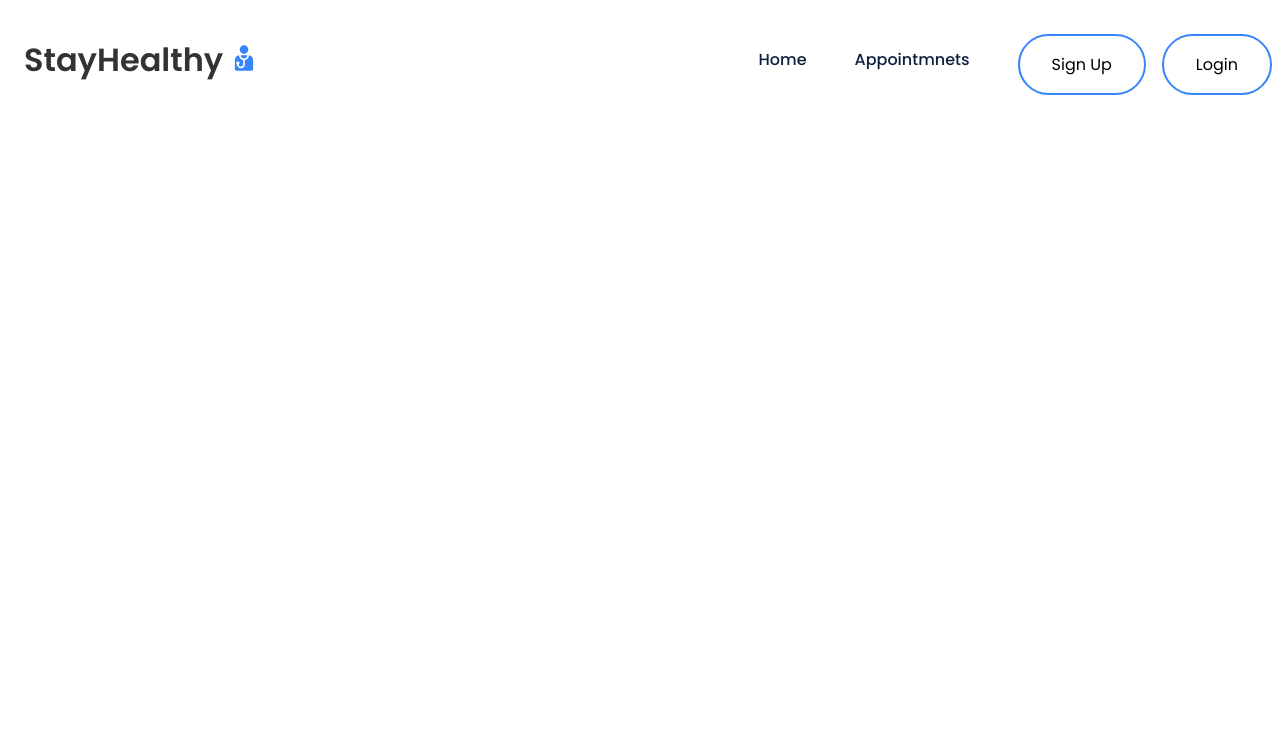
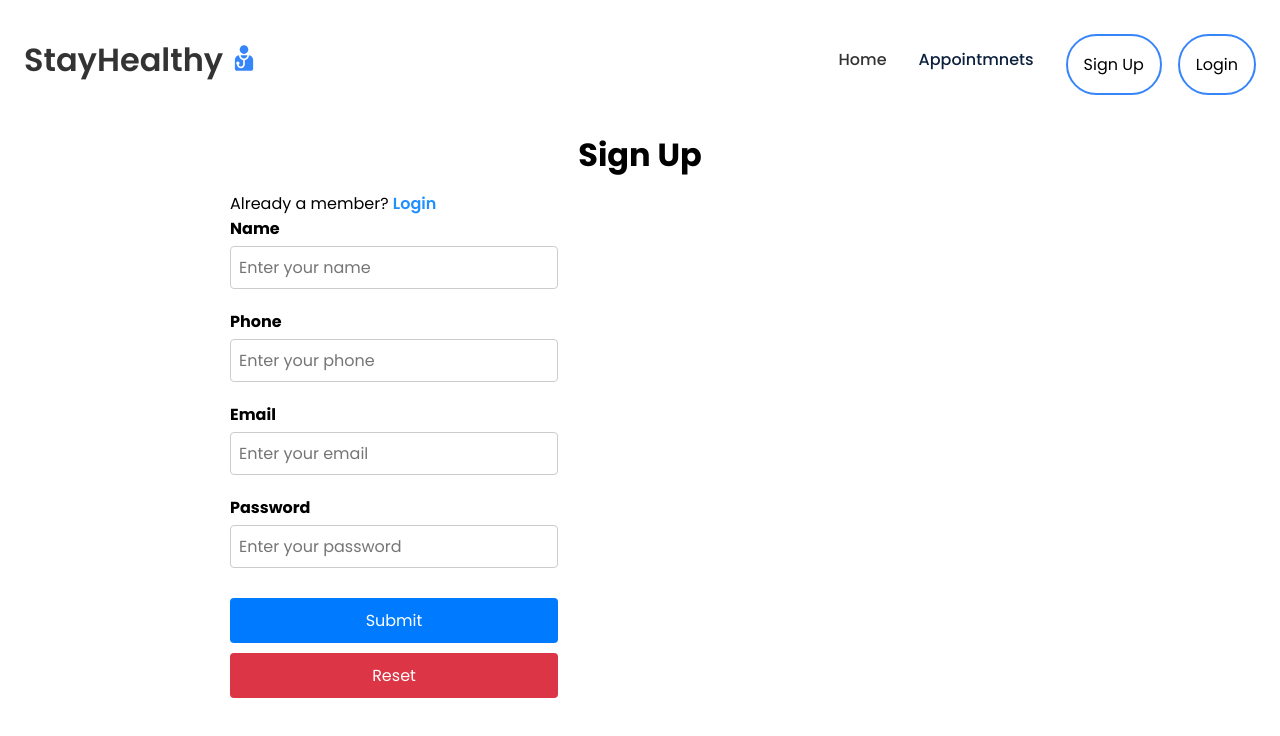
Before and after one commit to ibm-developer-skills-network/grihf-frontend_capstone_starter_code, a React (Create React App) app: page /signup in a window 1280 px wide. Shown: the top 736 px of the page. Built offline with nearby package versions, Linux system fonts and the light colour scheme.

Commit message:
sign_up_login component

```diff
--- a/src/App.js
+++ b/src/App.js
@@ -2,6 +2,8 @@ import React, { useEffect } from 'react';
 import { BrowserRouter, Routes, Route } from "react-router-dom";
 import Navbar from './Components/Navbar/Navbar';
 import Landing_Page from './Components/Landing_Page/Landing_page';
+import Sign_Up from './Components/Sign_Up/Sign_Up';
+import Login from './Components/Login/Login';
 
 function App() {
   return (
@@ -10,6 +12,8 @@ function App() {
       <Navbar/>
           <Routes>
           <Route path="/" element={<Landing_Page/>}/>
+          <Route path="/signup" element={<Sign_Up/>}/>
+          <Route path="/login" element={<Login/>}/>
           </Routes>
 
     </BrowserRouter>
--- a/src/Components/Landing_Page/Landing_page.js
+++ b/src/Components/Landing_Page/Landing_page.js
@@ -2,7 +2,7 @@ import React from "react";
 import { Link } from "react-router-dom";
 import "./LandingPage.css";
 
-const Landing_Page = () => {
+function Landing_Page () {
   return (
     <section className="hero-section">
       <div>
@@ -19,11 +19,11 @@ const Landing_Page = () => {
               <div className="blob-cont">
                   <div className="blue blob"></div>
               </div>
-              <div class="blob-cont">
+              <div className="blob-cont">
                   <div className="blue1 blob"></div>
               </div>
             <h4>
-              Lorem, ipsum dolor sit amet consectetur adipisicing elit. Eaque at quae ducimus. Suscipit omnis quibusdam non cum rem voluptatem!
+            StayHealthy conducted an extensive survey to assess the medical facilities available in remote areas and found that several patients have a tough time finding the right doctor at the right time. The initiative from StayHealthy will help get patients access to general physicians and specialists at the right time easily.
             </h4>
             <a href="#services">
               <button className="button">Get Started</button>
--- a/src/Components/Login/Login.css
+++ b/src/Components/Login/Login.css
@@ -28,6 +28,8 @@
   .btn-group {
     margin-top: .0001px;
     margin-bottom: 20px;
+    display: flex;
+    flex-direction: column;
   }
 
   .btn {
--- /dev/null
+++ b/src/Components/Login/Login.js
@@ -0,0 +1,44 @@
+import React from "react";
+import "./Login.css"
+
+
+function Login () {
+    return (
+
+    <div className="container">
+    <div className="login-grid">
+        <div className="login-text">
+            <h2>Login</h2>
+        </div>
+        <div className="login-text">
+            Are you a new member? <span><a href="../Sign_Up/Sign_Up.html" style={{color: "#2190FF"}}> Sign Up Here</a></span>
+        </div>
+        <br />
+        <div class="login-form">
+            <form>
+                <div className="form-group">
+                    <label for="email">Email</label>
+                    <input type="email" name="email" id="email" required className="form-control" placeholder="Enter your email" aria-describedby="helpId"/>
+                </div>
+                <div className="form-group">
+                    <label for="password">Password</label>
+                    <input type="password" name="password" id="password" required className="form-control" placeholder="Enter your password" aria-describedby="helpId"/>
+                </div>
+                <div class="btn-group">
+                    <button type="submit" className="btn btn-primary mb-2 mr-1 waves-effect waves-light" style={{width: "40%"}}>Submit</button>
+                    <button type="reset" className="btn btn-danger mb-2 waves-effect waves-light" style={{width: "40%"}}>Reset</button>
+                </div>
+                <br />
+                <div className="login-text">
+                    Forgot Password?
+                </div>
+             </form>
+        </div>
+    </div>
+        </div>
+
+    )
+}
+
+
+export default Login;
--- a/src/Components/Navbar/Navbar.js
+++ b/src/Components/Navbar/Navbar.js
@@ -1,6 +1,5 @@
-
-
 import React from "react";
+import {Link} from "react-router-dom"
 import "./Navbar.css"
 function Navbar () {
     return (
@@ -15,22 +14,20 @@ function Navbar () {
             <i className="fa fa-times fa fa-bars"></i>
         </div>
         <ul className="nav__links active">
-            <li className="link">
-                <a href="../Landing_Page/LandingPage.html">Home</a>
-            </li>
+            <Link to="/" className="link">
+                Home
+            </Link>
             <li className="link">
                 <a href="#">Appointmnets</a>
             </li>
-            <li class="link">
-                <a href="../Sign_Up/Sign_Up.html">
+            <Link to="/signup" className="link">
                     <button className="btn1">Sign Up</button>
-                </a>
-            </li>
-            <li className="link">
-                <a href="../Login/Login.html">
+            </Link>
+            <Link to="/login" className="link">
+
                     <button className="btn1">Login</button>
-                </a>
-            </li>
+
+            </Link>
         </ul>
     </nav>
     )
--- a/src/Components/Sign_Up/Sign_Up.css
+++ b/src/Components/Sign_Up/Sign_Up.css
@@ -77,6 +77,8 @@
 .btn-group {
     margin-top: .0001px;
     margin-bottom: 20px;
+    display: flex;
+    flex-direction: column;
 }
 .btn {
     padding: 10px 20px;
--- /dev/null
+++ b/src/Components/Sign_Up/Sign_Up.js
@@ -0,0 +1,45 @@
+import React from "react";
+import "./Sign_Up.css"
+
+function Sign_Up () {
+    return (
+    <div>
+        <div className="container" style={{marginTop: "5%"}}>
+        <div className="sign-grid">
+            <div className="signup-text">
+                <h1>Sign Up</h1>
+            </div>
+            <div className="signup-text1" style={{textAlign: "left"}}>
+                Already a member? <span><a href="../Login/Login.html" style={{color: "#2190FF"}}> Login</a></span>
+            </div>
+            <div className="signup-form">
+                <form>
+                    <div className="form-group">
+                        <label for="name">Name</label>
+                        <input type="text" name="name" id="name" required className="form-control" placeholder="Enter your name" aria-describedby="helpId"/>
+                    </div>
+                    <div className="form-group">
+                        <label for="phone">Phone</label>
+                        <input type="tel" name="phone" id="phone" required className="form-control" placeholder="Enter your phone" aria-describedby="helpId"/>
+                    </div>
+                    <div className="form-group">
+                        <label for="email">Email</label>
+                        <input type="email" name="email" id="email" required className="form-control" placeholder="Enter your email" aria-describedby="helpId"/>
+                    </div>
+                    <div className="form-group">
+                        <label for="password">Password</label>
+                        <input type="password" name="password" id="password" required className="form-control" placeholder="Enter your password" aria-describedby="helpId"/>
+                    </div>
+                    <div className="btn-group">
+                        <button type="submit" className="btn btn-primary mb-2 mr-1 waves-effect waves-light" style={{width: "40%"}}>Submit</button>
+                        <button type="reset" className="btn btn-danger mb-2 waves-effect waves-light"  style={{width: "40%"}}>Reset</button>
+                    </div>
+                 </form>
+            </div>
+        </div>
+     </div>
+    </div>
+    )
+}
+
+export default Sign_Up;
```
Also changed, not shown: src/Components/Login/Login.html (deleted, +0 -43 lines), src/Components/Sign_Up/Sign_Up.html (deleted, +0 -46 lines).
